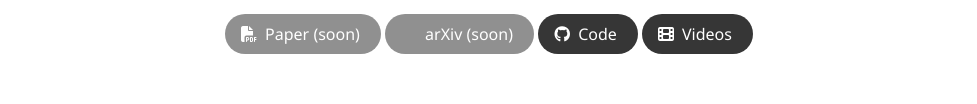
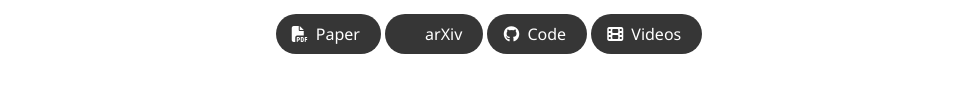
Before and after one commit to post-hoc-vla-uncertainty/post-hoc-vla-uncertainty.github.io, a plain HTML site: page index.html in a window 1280 px wide. Shown: the part 250-354 px from the top of the page, without its empty margins (151-1128 px from the left). Drawn offline with Linux system fonts and the light colour scheme; some icons are missing; a web font is replaced by a local one.

Commit message:
Add paper links

```diff
--- a/index.html
+++ b/index.html
@@ -82,13 +82,13 @@ table.auroc td:nth-child(2) { white-space: normal; min-width: 15rem; }
           <div class="column has-text-centered">
             <div class="publication-links">
               <span class="link-block">
-                <a aria-disabled="true" class="external-link button is-normal is-rounded is-dark is-static-soon">
-                  <span class="icon"><i class="fas fa-file-pdf"></i></span><span>Paper (soon)</span>
+                <a href="https://arxiv.org/pdf/2610.29730v1" class="external-link button is-normal is-rounded is-dark">
+                  <span class="icon"><i class="fas fa-file-pdf"></i></span><span>Paper</span>
                 </a>
               </span>
               <span class="link-block">
-                <a aria-disabled="true" class="external-link button is-normal is-rounded is-dark is-static-soon">
-                  <span class="icon"><i class="ai ai-arxiv"></i></span><span>arXiv (soon)</span>
+                <a href="https://arxiv.org/abs/2610.29730v1" class="external-link button is-normal is-rounded is-dark">
+                  <span class="icon"><i class="ai ai-arxiv"></i></span><span>arXiv</span>
                 </a>
               </span>
               <span class="link-block">
@@ -710,7 +710,10 @@ SmolVLA and LIBERO-10; Q5 tests context-specific heads under controlled perturba
   title  = {Post-hoc Epistemic Uncertainty for Vision--Language--Action Policies},
   author = {Keller, Johannes and Blo{\ss}e, Albrecht M. and Lindenmeyer, Adrian and
             Neumuth, Thomas and Schneider, Daniel},
-  year   = {2026}
+  year   = {2026},
+  eprint = {2610.29730},
+  archivePrefix = {arXiv},
+  url    = {https://arxiv.org/abs/2610.29730}
 }</code></pre>
   </div>
 </section>
```
